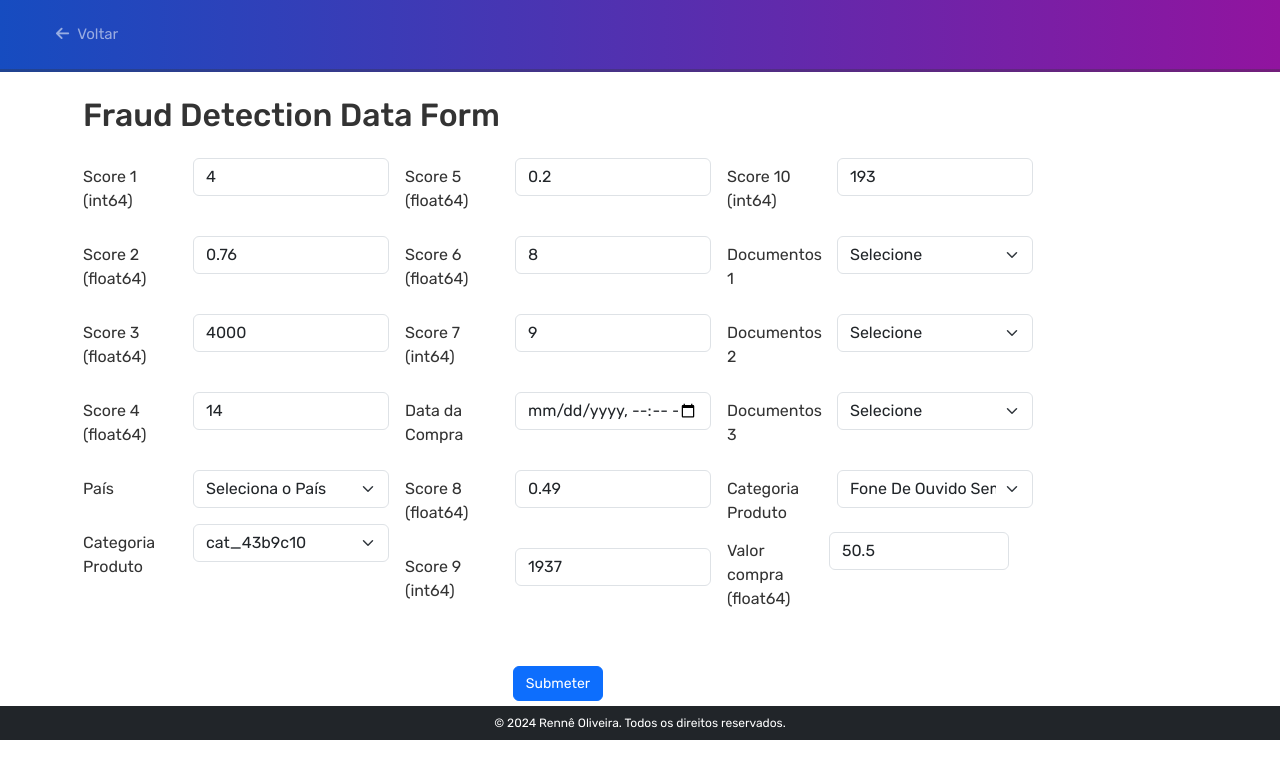
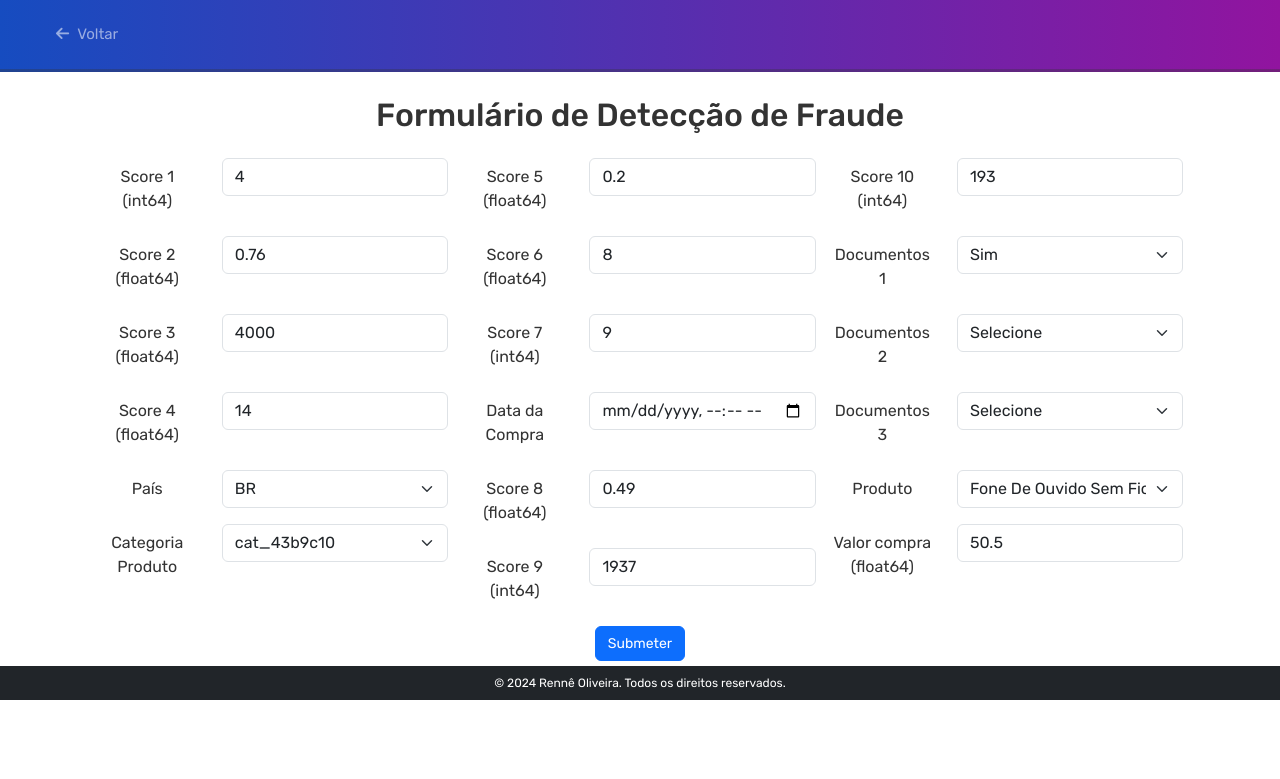
Before and after one commit to renneruan/fraud-detection, a Flask app: page / in a window 1280 px wide. Shown: the top 779 px of the page. Run offline with Flask 3, Linux system fonts and the light colour scheme.

Commit message:
Alteração de formulário

```diff
--- a/app.py
+++ b/app.py
@@ -2,7 +2,7 @@
 Módulo com funções de endpoint a serem servidas pela API Flask.
 """
 
-from flask import Flask, render_template, request
+from flask import Flask, jsonify, render_template, request
 import pandas as pd
 from fraud_detection.pipeline.prediction import PredictionPipeline
 from fraud_detection.components.data_transformation import convert_to_numeric
@@ -93,12 +93,15 @@ def index():
         data = convert_to_numeric(data)
         predict, predict_proba = obj.predict(data)
 
-        results = {predict, predict_proba}
+        resultado = {
+            "predicted_class": int(predict),
+            "predict_proba": predict_proba.tolist()
+        }
+
         logger.info("predict results:")
-        logger.info(results)
+        logger.info(resultado)
 
-        resultado = f"{results}"
-        return resultado
+        return jsonify(resultado)
 
     except ValueError as e:
         print(f"Não foi possível: {e}")
--- a/templates/index.html
+++ b/templates/index.html
@@ -40,9 +40,9 @@
 
     <div class="overlay"></div>
 
-  <div id="form-prediction" class="container mt-5 row">
-    <div class="container mt-5 col-10">
-        <h2 class="mb-4">Fraud Detection Data Form</h2>
+    <div id="form-prediction" class="text-center mt-5 row" width="100%">
+        <div class="container mt-5 center col-10">
+            <h2 class="mb-4">Formulário de Detecção de Fraude</h2>
             <form method="POST" class="row g-3" action="/predict">
                 <div class="col-md-4">
                     <!-- Numerical Inputs -->
@@ -55,26 +55,28 @@
                     <div class="row mb-3">
                         <label for="score_2" class="col-sm-4 col-form-label">Score 2 (float64)</label>
                         <div class="col-sm-8">
-                        <input type="number" value="0.76" class="form-control" id="score_2" name="score_2" step="any" required>
+                            <input type="number" value="0.76" class="form-control" id="score_2" name="score_2"
+                                step="any" required>
                         </div>
                     </div>
                     <div class="row mb-3">
                         <label for="score_3" class="col-sm-4 col-form-label">Score 3 (float64)</label>
                         <div class="col-sm-8">
-                        <input type="number" value="4000" class="form-control" id="score_3" name="score_3" step="any" required>
+                            <input type="number" value="4000" class="form-control" id="score_3" name="score_3"
+                                step="any" required>
                         </div>
                     </div>
                     <div class="row mb-3">
                         <label for="score_4" class="col-sm-4 col-form-label">Score 4 (float64)</label>
                         <div class="col-sm-8">
-                        <input type="number" value="14" class="form-control" id="score_4" name="score_4" min="1" max="50" required>
+                            <input type="number" value="14" class="form-control" id="score_4" name="score_4" min="1"
+                                max="50" required>
                         </div>
                     </div>
                     <div class="row mb-3">
                         <label for="pais" class="col-sm-4 col-form-label">País</label>
                         <div class="col-sm-8">
                             <select class="form-select" id="pais" name="pais" required>
-                            <option value="">Seleciona o País</option>
                                 <option value="BR">BR</option>
                                 <option value="AR">AR</option>
                                 <option value="UY">UY</option>
@@ -110,13 +112,15 @@
                     <div class="row mb-3">
                         <label for="score_5" class="col-sm-4 col-form-label">Score 5 (float64)</label>
                         <div class="col-sm-8">
-                        <input type="number" value="0.2" class="form-control" id="score_5" name="score_5" step="any" required>
+                            <input type="number" value="0.2" class="form-control" id="score_5" name="score_5" step="any"
+                                required>
                         </div>
                     </div>
                     <div class="row mb-3">
                         <label for="score_6" class="col-sm-4 col-form-label">Score 6 (float64)</label>
                         <div class="col-sm-8">
-                        <input type="number" value="8" class="form-control" id="score_6" name="score_6" min="1" max="50" required>
+                            <input type="number" value="8" class="form-control" id="score_6" name="score_6" min="1"
+                                max="50" required>
                         </div>
                     </div>
                     <div class="row mb-3">
@@ -128,7 +132,8 @@
                     <div class="row mb-3">
                         <label for="data_compra" class="col-sm-4 col-form-label">Data da Compra</label>
                         <div class="col-sm-8">
-                        <input type="datetime-local" class="form-control" id="data_compra" name="data_compra" required>
+                            <input type="datetime-local" class="form-control" id="data_compra" name="data_compra"
+                                required>
                         </div>
                     </div>
                     <div class="row mb-3">
@@ -150,14 +155,14 @@
                     <div class="row mb-3">
                         <label for="score_10" class="col-sm-4 col-form-label">Score 10 (int64)</label>
                         <div class="col-sm-8">
-                        <input type="number" value="193" class="form-control" id="score_10" name="score_10" required>
+                            <input type="number" value="193" class="form-control" id="score_10" name="score_10"
+                                required>
                         </div>
                     </div>
                     <div class="row mb-3">
                         <label for="entrega_doc_1" class="col-sm-4 col-form-label">Documentos 1</label>
                         <div class="col-sm-8">
                             <select class="form-select" id="entrega_doc_1" name="entrega_doc_1">
-                            <option value="">Selecione</option>
                                 <option value="Sim">Sim</option>
                                 <option value="Não">Não</option>
                             </select>
@@ -184,25 +189,40 @@
                         </div>
                     </div>
                     <div class="row mb-3">
-                    <label for="categoria_produto" class="col-sm-4 col-form-label">Categoria Produto</label>
+                        <label for="produto" class="col-sm-4 col-form-label">Produto</label>
                         <div class="col-sm-8">
                             <select class="form-select" id="produto" name="produto" required>
-                            <option value="Fone De Ouvido Sem Fio Xiaomi Airdots Preto">Fone De Ouvido Sem Fio Xiaomi Airdots Preto</option>
-                            <option value="Xiaomi Redmi Note 8 Dual Sim 64 Gb Azul-netuno 4 Gb Ram">Xiaomi Redmi Note 8 Dual Sim 64 Gb Azul-netuno 4 Gb Ram</option>
-                            <option value="Clean Sept - Álcool Em Gel 70% 500 Ml">Clean Sept - Álcool Em Gel 70% 500 Ml</option>
-                            <option value="Tapete Ilustrativo Pista Carrinho Hot Wheels 0,60x1,20m">Tapete Ilustrativo Pista Carrinho Hot Wheels 0,60x1,20m</option>
-                            <option value="Máscara Descartável Tripla Com Elástico Proteção Anvisa 50un">Máscara Descartável Tripla Com Elástico Proteção Anvisa 50un</option>
-                            <option value="Bebedouro Bomba Elétrica P Garrafão Galão Água Recarregável">Bebedouro Bomba Elétrica P Garrafão Galão Água Recarregável</option>
-                            <option value="Kit 10 Cuecas Box Boxer Microfibra Estampadas Originais">Kit 10 Cuecas Box Boxer Microfibra Estampadas Originais</option>
-                            <option value="Streaming Media Player Google Chromecast 2nd Generation 256mb Preto Com Memória Ram De 512mb">Streaming Media Player Google Chromecast 2nd Generation 256mb Preto Com Memória Ram De 512mb</option>
-                            <option value="Xiaomi Redmi Note 8 Dual Sim 64 Gb Preto-espacial 4 Gb Ram">Xiaomi Redmi Note 8 Dual Sim 64 Gb Preto-espacial 4 Gb Ram</option>
-                            <option value="Samsung Galaxy A30s Dual Sim 64 Gb Prism Crush Black 4 Gb Ram">Samsung Galaxy A30s Dual Sim 64 Gb Prism Crush Black 4 Gb Ram</option>
+                                <option value="Fone De Ouvido Sem Fio Xiaomi Airdots Preto">Fone De Ouvido Sem Fio
+                                    Xiaomi Airdots Preto</option>
+                                <option value="Xiaomi Redmi Note 8 Dual Sim 64 Gb Azul-netuno 4 Gb Ram">Xiaomi Redmi
+                                    Note 8 Dual Sim 64 Gb Azul-netuno 4 Gb Ram</option>
+                                <option value="Clean Sept - Álcool Em Gel 70% 500 Ml">Clean Sept - Álcool Em Gel 70% 500
+                                    Ml</option>
+                                <option value="Tapete Ilustrativo Pista Carrinho Hot Wheels 0,60x1,20m">Tapete
+                                    Ilustrativo Pista Carrinho Hot Wheels 0,60x1,20m</option>
+                                <option value="Máscara Descartável Tripla Com Elástico Proteção Anvisa 50un">Máscara
+                                    Descartável Tripla Com Elástico Proteção Anvisa 50un</option>
+                                <option value="Bebedouro Bomba Elétrica P Garrafão Galão Água Recarregável">Bebedouro
+                                    Bomba Elétrica P Garrafão Galão Água Recarregável</option>
+                                <option value="Kit 10 Cuecas Box Boxer Microfibra Estampadas Originais">Kit 10 Cuecas
+                                    Box Boxer Microfibra Estampadas Originais</option>
+                                <option
+                                    value="Streaming Media Player Google Chromecast 2nd Generation 256mb Preto Com Memória Ram De 512mb">
+                                    Streaming Media Player Google Chromecast 2nd Generation 256mb Preto Com Memória Ram
+                                    De 512mb</option>
+                                <option value="Xiaomi Redmi Note 8 Dual Sim 64 Gb Preto-espacial 4 Gb Ram">Xiaomi Redmi
+                                    Note 8 Dual Sim 64 Gb Preto-espacial 4 Gb Ram</option>
+                                <option value="Samsung Galaxy A30s Dual Sim 64 Gb Prism Crush Black 4 Gb Ram">Samsung
+                                    Galaxy A30s Dual Sim 64 Gb Prism Crush Black 4 Gb Ram</option>
                             </select>
                         </div>
+                    </div>
+
                     <div class="row mb-3">
                         <label for="valor_compra" class="col-sm-4 col-form-label">Valor compra (float64)</label>
                         <div class="col-sm-8">
-                            <input type="number" value="50.5" class="form-control" id="valor_compra" name="valor_compra" required>
+                            <input type="number" value="50.5" class="form-control" id="valor_compra" name="valor_compra"
+                                required>
                         </div>
                     </div>
                 </div>
@@ -211,7 +231,7 @@
         </div>
 
         <div class="col-12 text-center">
-                <button type="submit" class="btn btn-primary">Submeter</button>
+            <button type="button" class="btn btn-primary" id="openModal">Submeter</button>
         </div>
         <!-- Submit Button -->
 
@@ -219,10 +239,75 @@
 
     </div>
     </div>
+    <div class="modal fade" id="submitModal" tabindex="-1" aria-labelledby="submitModalLabel" aria-hidden="true">
+        <div class="modal-dialog">
+            <div class="modal-content">
+                <div class="modal-header">
+                    <h5 class="modal-title" id="submitModalLabel">Submetendo...</h5>
+                    <button type="button" class="btn-close" data-bs-dismiss="modal" aria-label="Close"></button>
+                </div>
+                <div class="modal-body">
+                    <p id="modalMessage">Por favor aguarde.</p>
+                    <h1 id="modalProb"></h1>
+
+                </div>
+                <div class="modal-footer">
+                    <button type="button" class="btn btn-secondary" data-bs-dismiss="modal">Fechar</button>
+                </div>
+            </div>
+        </div>
+    </div>
+
 
     <footer class="bg-dark text-white text-center py-2">
         <p class="mb-0">&copy; 2024 Rennê Oliveira. Todos os direitos reservados.</p>
     </footer>
+    <script src="https://code.jquery.com/jquery-3.6.0.min.js"></script>
+    <script>
+        $(document).ready(function () {
+            $("#openModal").click(function () {
+                var form = $("form")[0];
+
+                if (!form.checkValidity()) {
+                    form.classList.add("was-validated");  // Add Bootstrap validation style
+                    return;
+                }
+
+                $("#submitModal").modal("show");  // Open modal
+                $("#submitModalLabel").text("Submetendo formulário...");
+                $("#modalMessage").text("Aguarde a conclusão da análise.");
+                // $("#modalProb").html("");
+
+
+                // Collect form data
+                var formData = $("form").serialize();
+
+                // Send AJAX request to Flask API
+                $.ajax({
+                    type: "POST",
+                    url: "/predict",  // Change to your actual API endpoint
+                    data: formData,
+                    success: function (response) {
+                        // Update modal with success message
+                        console.log(response)
+                        $("#submitModalLabel").text("Successo!");
+
+                        console.log(response.predict_proba * 100)
+                        let prob = (response.predict_proba * 100).toFixed(2)
+                        console.log(prob)
+                        $("#modalMessage").html(`<strong>Chance de fraude:</strong>`);
+                        $("#modalProb").text(`${prob}%`);
+                    },
+                    error: function (xhr, status, error) {
+                        // Update modal with error message
+                        $("#submitModalLabel").text("Erro");
+                        $("#modalMessage").html(`<strong>Something went wrong:</strong> ${xhr.responseText}`);
+                    }
+                });
+            });
+        });
+    </script>
+
 
     <!-- <script src="./script.js"></script> -->
     <script src="https://cdn.jsdelivr.net/npm/bootstrap@5.3.3/dist/js/bootstrap.bundle.min.js"
```
Lines whose indentation alone changed are shown as unchanged.
